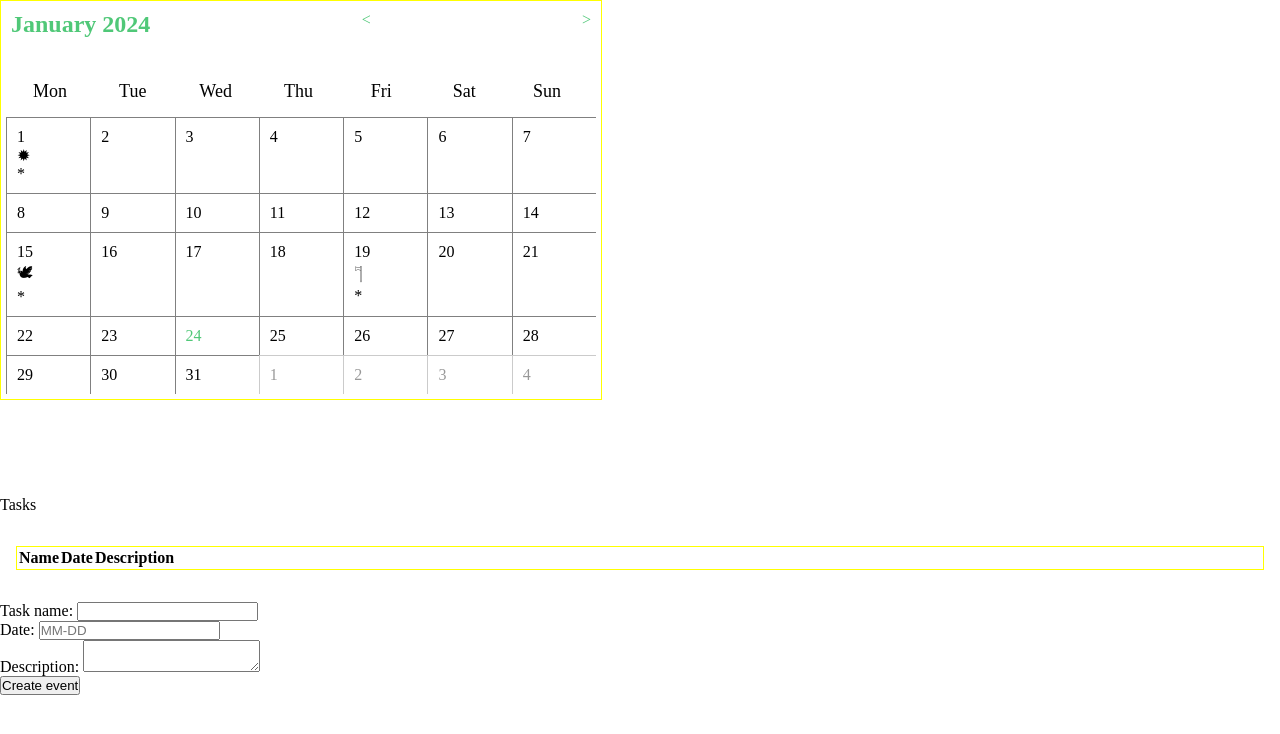
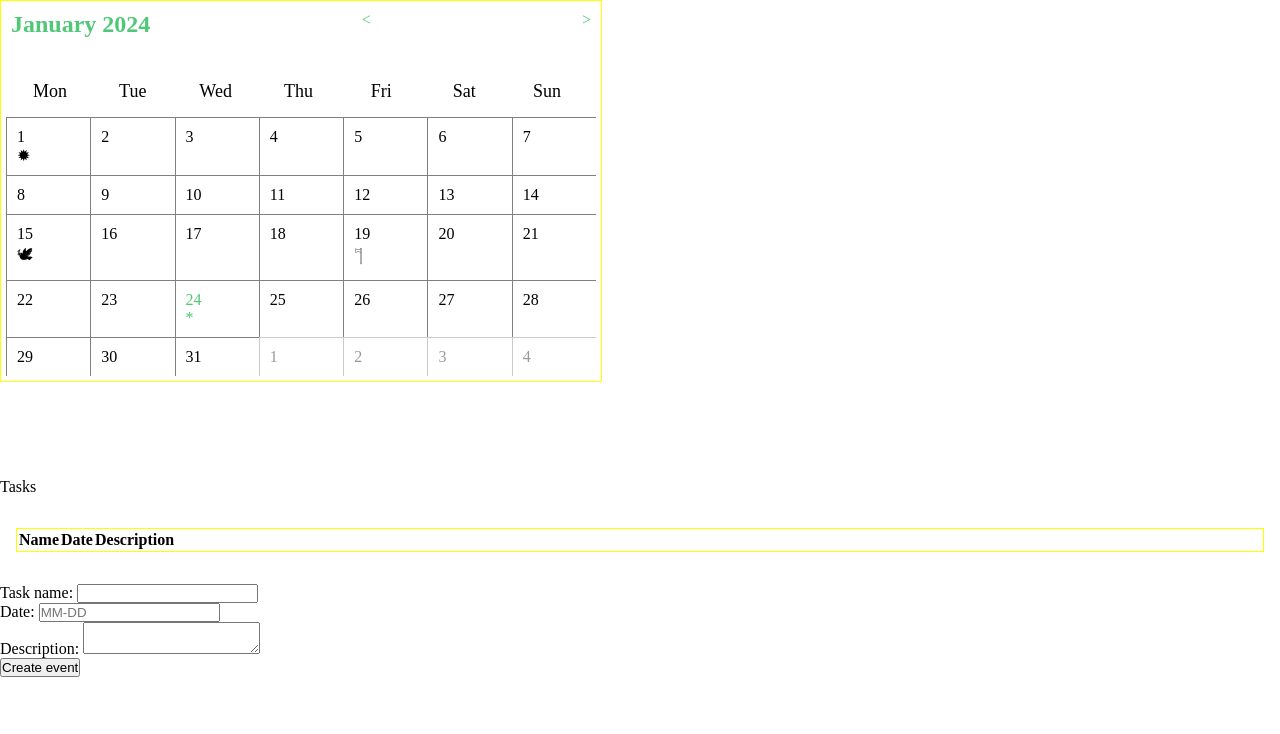
Before and after one commit to a10abrams/task_manager, a Next.js app: page /components/calendar in a window 1280 px wide. Shown: the top 734 px of the page. Built offline with nearby package versions, Linux system fonts and the light colour scheme.

Commit message:
Update calendar.tsx
- Fixed "*" issue (incl. `getEventsForDay ()`)

```diff
--- a/src/pages/components/calendar.tsx
+++ b/src/pages/components/calendar.tsx
@@ -67,6 +67,12 @@ const Calendar = () => {
   const [previousMonthDays, setPreviousMonthDays] = useState([]);
   const [nextMonthDays, setNextMonthDays] = useState([]);
 
+  // fix separating observances and userevents
+  const [userEvents, setUserEvents] = useState([]);
+  const [observances, setObservances] = useState([]);
+
+  const [calendarUpdateCounter, setCalendarUpdateCounter] = useState(0);
+
   console.log("Calendar component rendered");
 
   // Ref for selected_month
@@ -85,6 +91,11 @@ const Calendar = () => {
     setSelectedMonth((prevMonth) => dayjs(prevMonth).add(1, "month"));
   }
 
+  // Function to update calendar
+  const updateCalendar = () => {
+    setCalendarUpdateCounter((prevCounter) => prevCounter + 1);
+  }
+
   // Effect to update selected_month text when selectedMonth changes
   useEffect(() => {
     selectedMonthRef.current.innerText = selectedMonth.format("MMMM YYYY");
@@ -101,13 +112,12 @@ const Calendar = () => {
     setPreviousMonthDays(createPreviousMonthDays(year, month));
     setNextMonthDays(createNextMonthDays(year, month));
 
-    // combine user events and obervances data
-    const allEventsData = [...observancesData, ...getEventsFromLocalStorage()];
-    setAllEvents(allEventsData);
+    // separate user events and obervances data
+    const userEventsData = getEventsFromLocalStorage();
+    setUserEvents(userEventsData);
+    setObservances(observancesData);
 
-    // Log the initial events data
-    console.log("Initial events data:", allEventsData);
-  }, [selectedMonth]);
+  }, [selectedMonth, calendarUpdateCounter]);
 
   // Effect to re-render the calendar when the state is updated
   useEffect(() => {
@@ -120,13 +130,27 @@ const Calendar = () => {
     setAllEvents(storedEventsData);
   }, []);
 
-  // Function to get events for a specific day
+  // Function to get user events for a specific day
+  const getUserEventsForDay = (date) => {
+    // Filter events for the given date
+    return userEvents.filter((event) => dayjs(event.date).isSame(date, "day"));
+  }
+
+  // Function to get observances for specific day
+  const getObservancesForDay = (date) => {
+    return observances.filter((observance) => dayjs(observance.data).isSame(date, "day"));
+  }
+
+  //Function to get all events for specific day
   const getEventsForDay = (date) => {
-    // Combine user events and observances data
-    const events = [...allEvents, ...observancesData];
+    // Get user-created events
+    const userEventsForDay = getUserEventsForDay(date);
 
-    // Filter events for the given date
-    return events.filter((event) => dayjs(event.date).isSame(date, "day"));
+    //Get observances for day
+    const observancesForDay = getObservancesForDay(date);
+
+    // Combine user events and observances
+    return [...userEventsForDay, ...observancesForDay]
   }
 
   // Function to render the days of the month
@@ -176,7 +200,7 @@ function renderDaysOfMonth() {
         </div>
       </div>
       <div id="form_container">
-        <EventsForm />
+        <EventsForm updateCalendar={updateCalendar}/>
       </div>
     </>
   );
```
Lines whose indentation alone changed are shown as unchanged.
